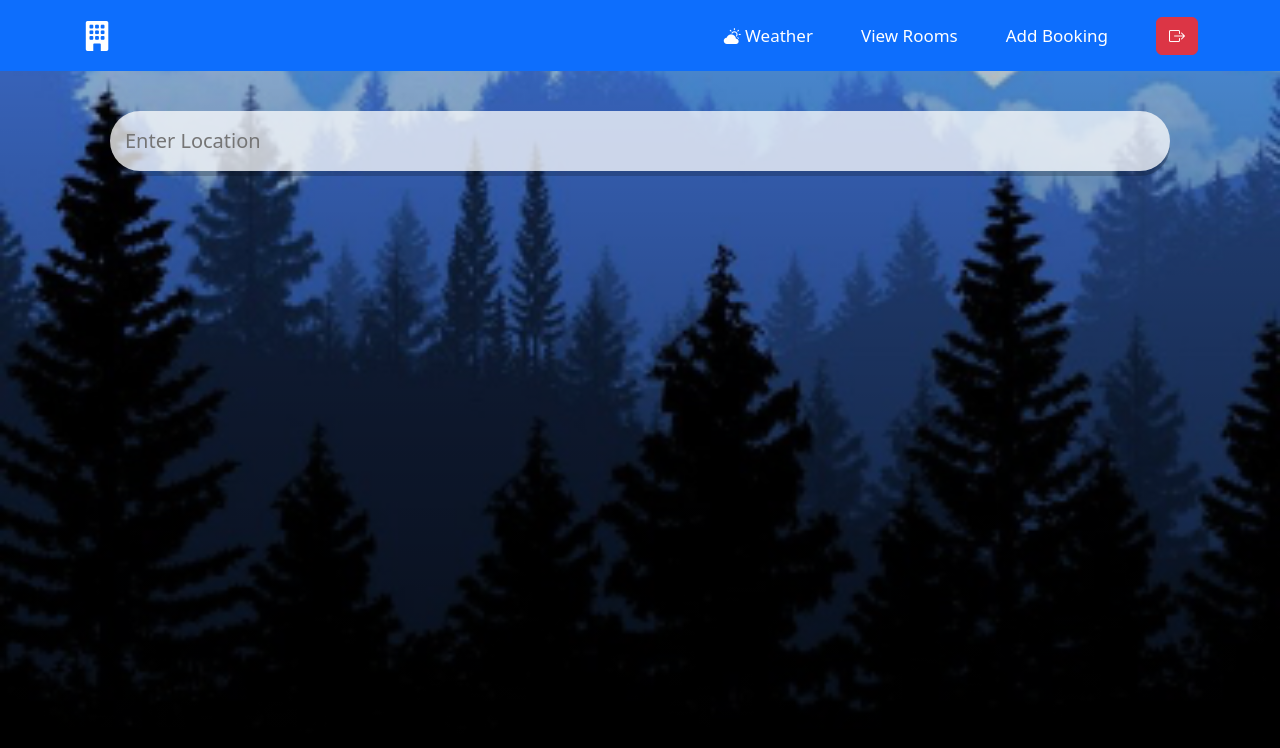
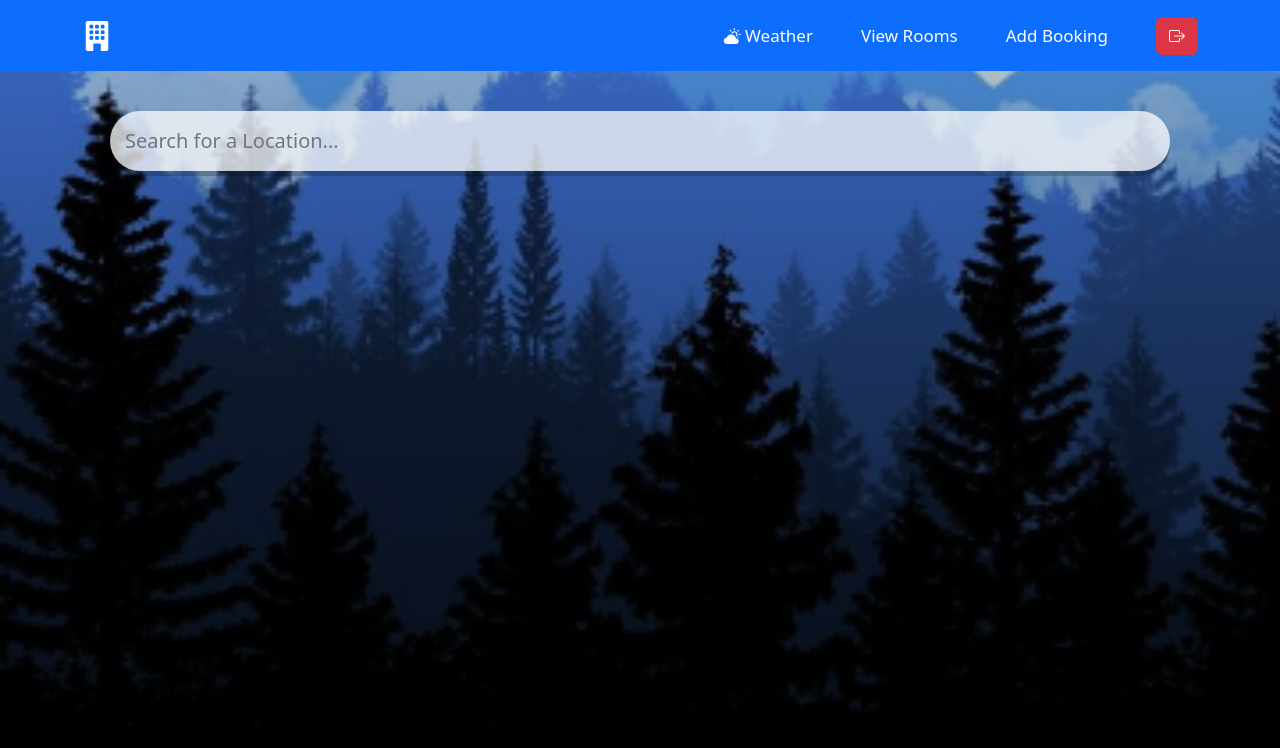
Before and after one commit to Ngaiti/hotel-booking-system, a React (Vite) app: page /weather in a window 1280 px wide. Shown: the top 748 px of the page. Built offline with nearby package versions, Linux system fonts and the light colour scheme; no server answers; sample sign-in values are in the browser's storage.

Commit message:
Update Styling for Auth Page and Weather Page

```diff
--- a/src/pages/AuthPage.jsx
+++ b/src/pages/AuthPage.jsx
@@ -62,7 +62,7 @@ export default function AuthPage() {
 	return (
 		<Row>
 			<Col sm={6}>
-				<Image src={loginImage} style={{ height: "120%" }} fluid />
+				<Image src={loginImage} style={{ minHeight: "100vh" }} fluid />
 			</Col>
 			<Col sm={6} className="p-4">
 				<i
--- a/src/pages/WeatherPage.jsx
+++ b/src/pages/WeatherPage.jsx
@@ -103,7 +103,7 @@ function WeatherPage() {
 						className="search-bar"
 						onChange={(e) => setQuery(e.target.value)}
 						value={query}
-						placeholder="Enter Location"
+						placeholder="Search for a Location..."
 						onKeyPress={search}
 					/>
 				</div>
```
